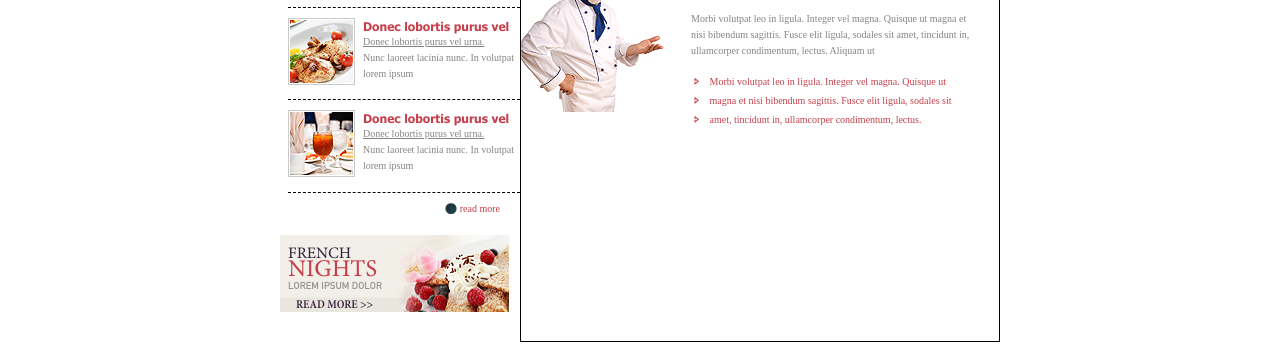
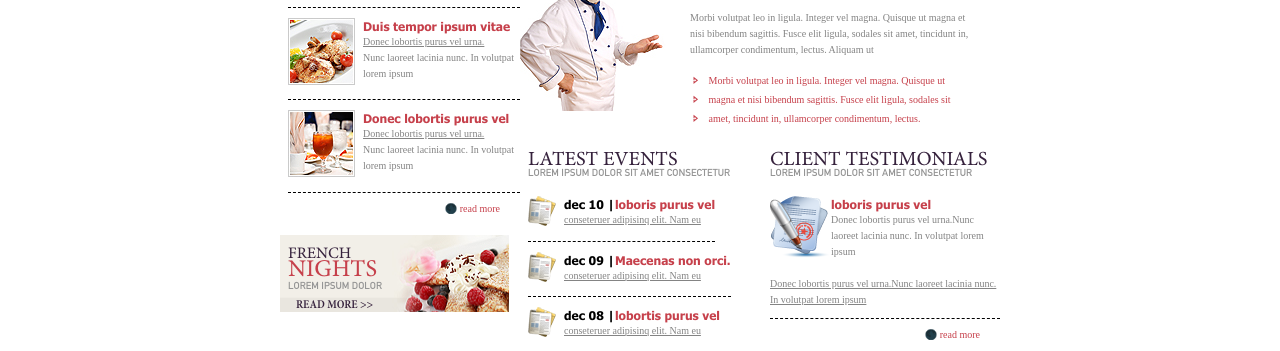
Before and after one commit to gitRussel/Restaurant-webpage, a website: page index.html in a window 1280 px wide. Shown: the part 533-884 px from the top of the page. Drawn offline with Linux system fonts and the light colour scheme; a web font is replaced by a local one.

Commit message:
sections clients and events was added

```diff
--- a/css/main.css
+++ b/css/main.css
@@ -8,3 +8,5 @@
 @import "../sections/content.css";
 @import "../sections/content-leftrow.css";
 @import "../sections/content-rightrow-welcome.css";
+@import "../sections/content-rightrow-latestevents.css";
+@import "../sections/content-rightrow-client.css";
--- a/index.html
+++ b/index.html
@@ -87,7 +87,7 @@
                         <img src="./images/food-today-2.jpg" alt="picture" class="left-row-item__picture">
                     </div>
                     <div class="left-row-item__text">
-                        <h4 class="left-row-item__title">Donec lobortis purus vel</h4>
+                        <h4 class="left-row-item__title">Duis tempor ipsum vitae</h4>
                         <p class="left-row-item__subtitle">Donec lobortis purus vel urna.</p>
                         <p class="left-row-item__description">Nunc laoreet lacinia nunc. In volutpat lorem ipsum</p>
                     </div>
@@ -137,11 +137,64 @@
             </div>
 
             <div class="right-row__letest-events">
+                <div class="left-row__text">
+                    <h3 class="left-row__title">Latest Events</h3>
+                    <p class="left-row__description">Lorem ipsum dolor sit amet consectetur</p>
+                </div>
 
+                <ul class="left-row__list">
+                    <li class="left-row__item">
+                        <div class="left-row-item__image">
+                            <img src="./images/icon-event.png" alt="picture" class="left-row-item__picture">
+                        </div>
+                        <div class="left-row-item__text">
+                            <h4 class="left-row-item__title"><span>dec 10 |</span>loboris purus vel</h4>
+                            <p class="left-row-item__subtitle">conseteruer adipisinq elit. Nam eu</p>
+                        </div>
+                    </li>
+
+                    <li class="left-row__item">
+                        <div class="left-row-item__image">
+                            <img src="./images/icon-event.png" alt="picture" class="left-row-item__picture">
+                        </div>
+                        <div class="left-row-item__text">
+                            <h4 class="left-row-item__title"><span>dec 09 |</span>Maecenas non orci.</h4>
+                            <p class="left-row-item__subtitle">conseteruer adipisinq elit. Nam eu</p>
+                        </div>
+                    </li>
+
+                    <li class="left-row__item">
+                        <div class="left-row-item__image">
+                            <img src="./images/icon-event.png" alt="picture" class="left-row-item__picture">
+                        </div>
+                        <div class="left-row-item__text">
+                            <h4 class="left-row-item__title"><span>dec 08 |</span>lobortis purus vel</h4>
+                            <p class="left-row-item__subtitle">conseteruer adipisinq elit. Nam eu</p>
+                        </div>
+                    </li>
+                </ul>
             </div>
 
             <div class="right-row__client-testimonials">
+                <div class="left-row__text">
+                    <h3 class="left-row__title">Client Testimonials</h3>
+                    <p class="left-row__description">Lorem ipsum dolor sit amet consectetur</p>
+                </div>
 
+                <ul class="left-row__list">
+                    <li class="left-row__item">
+                        <div class="left-row-item__image">
+                            <img src="./images/client-icon.png" alt="picture" class="left-row-item__picture">
+                        </div>
+                        <div class="left-row-item__text">
+                            <h4 class="left-row-item__title">loboris purus vel</h4>
+                            <p class="left-row-item__description">Donec lobortis purus vel urna.Nunc laoreet lacinia nunc. In volutpat lorem ipsum</p>
+                            <p class="left-row-item__subtitle">Donec lobortis purus vel urna.Nunc laoreet lacinia nunc. In volutpat lorem ipsum</p>
+                        </div>
+                    </li>
+                </ul>
+
+                <div class="left-row__readmore"> read more</div>
             </div>
         </div>
     </div>
--- a/sections/content-leftrow.css
+++ b/sections/content-leftrow.css
@@ -1,11 +1,11 @@
 .left-row__text{
-    font-weight: normal;
     text-align: left;
     text-transform: uppercase;
     margin-top: 22px;
     margin-left: 8px;
 }
 .left-row__title{
+    font-weight: normal;
     font-family: "MinionPro-Capt";
     font-size: 1.25rem;
     color: #c6404b;
@@ -35,11 +35,11 @@
 }
 .left-row-item__text{
     padding-left: 8px;
-    font-weight: normal;
     text-align: left;
     line-height: 16px;
 }
 .left-row-item__title{
+    font-weight: normal;
     font-family: "tahomabd";
     font-size: 0.75rem;
     color: #c6404b;
--- /dev/null
+++ b/sections/content-rightrow-client.css
@@ -0,0 +1,19 @@
+.right-row__client-testimonials{
+    float: right;
+    width: 238px;
+}
+.right-row__client-testimonials .left-row__item{
+    display: block;
+}
+.right-row__client-testimonials .left-row-item__image{
+    float: left;
+}
+.right-row__client-testimonials .left-row-item__text{
+    padding-left: 0px;
+}
+.right-row__client-testimonials .left-row-item__subtitle{
+    margin-top: 16px;
+}
+.right-row__client-testimonials .left-row__title{
+    color: #35213c;
+}
--- /dev/null
+++ b/sections/content-rightrow-latestevents.css
@@ -0,0 +1,13 @@
+.right-row__letest-events{
+   width: 240px;
+   float: left;
+}
+.right-row__letest-events .left-row__title{
+    color: #35213c;
+}
+.right-row__letest-events .left-row__item:last-child{
+    border: none;
+}
+.right-row__letest-events .left-row-item__title span{
+    color: black;
+}
--- a/sections/content-rightrow-welcome.css
+++ b/sections/content-rightrow-welcome.css
@@ -1,11 +1,11 @@
 .right-row-welcome__mtext{
-    font-weight: normal;
     font-family: "MinionPro-Capt";
     text-transform: uppercase;
     margin-top: 23px;
     margin-left: 6px;
 }
 .right-row-welcome__title{
+    font-weight: normal;
     display: inline;
     font-size: 2.125rem;
     color: #911046;
--- a/sections/content.css
+++ b/sections/content.css
@@ -12,5 +12,4 @@
 }
 .content-right-row{
     flex-grow: 1;
-    border: 1px solid black;
 }
```
